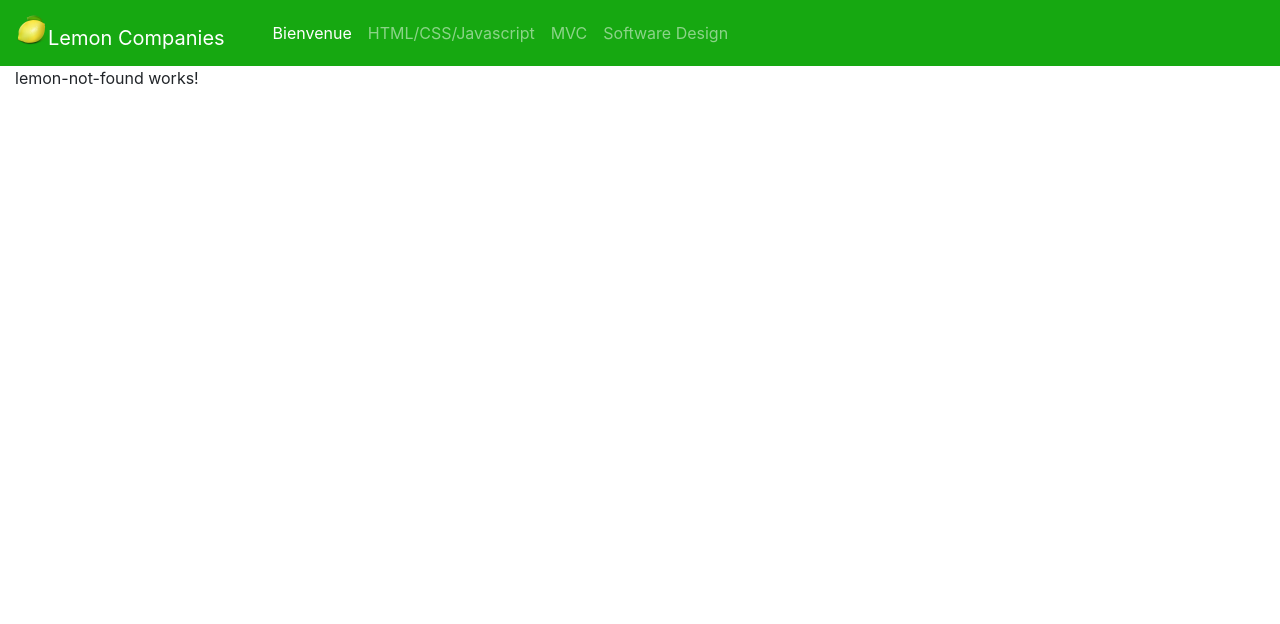
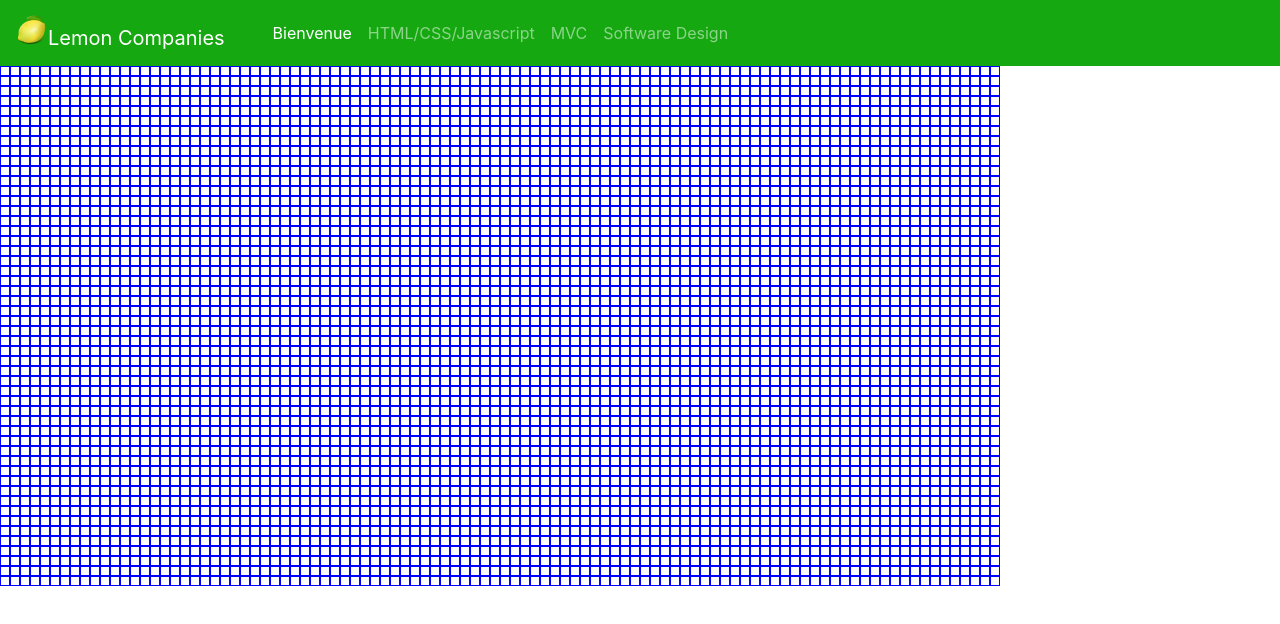
Before and after one commit to alexisdegraeve/lemoncompanies, an Angular app in the folder lemoncompanies/: page /testhtml in a window 1280 px wide. Shown: the top 624 px of the page. Built offline with nearby package versions, Linux system fonts and the light colour scheme.

Commit message:
add test html

```diff
--- a/lemoncompanies/src/app/app-routing.module.ts
+++ b/lemoncompanies/src/app/app-routing.module.ts
@@ -1,3 +1,4 @@
+import { LemonDynamicSquareComponent } from './lemon-dynamic-square/lemon-dynamic-square.component';
 import { LemonNotFoundComponent } from './lemon-not-found/lemon-not-found.component';
 import { LemonWelcomeComponent } from './lemon-welcome/lemon-welcome.component';
 import { NgModule } from '@angular/core';
@@ -5,6 +6,7 @@ import { RouterModule, Routes } from '@angular/router';
 
 const routes: Routes = [
   { path: 'welcome', component: LemonWelcomeComponent },
+  { path: 'testhtml', component: LemonDynamicSquareComponent },
   { path: '',   redirectTo: '/welcome', pathMatch: 'full' },
   { path: '**', component: LemonNotFoundComponent },  // Wildcard route for a 404 page
 
--- a/lemoncompanies/src/app/app.component.html
+++ b/lemoncompanies/src/app/app.component.html
@@ -1,4 +1,3 @@
 <app-lemon-navbar></app-lemon-navbar>
-<div class="container-fluid">
-  <router-outlet></router-outlet>
-</div>
+
+<router-outlet></router-outlet>
--- a/lemoncompanies/src/app/app.module.ts
+++ b/lemoncompanies/src/app/app.module.ts
@@ -6,13 +6,17 @@ import { AppComponent } from './app.component';
 import { LemonNavbarComponent } from './lemon-navbar/lemon-navbar.component';
 import { LemonWelcomeComponent } from './lemon-welcome/lemon-welcome.component';
 import { LemonNotFoundComponent } from './lemon-not-found/lemon-not-found.component';
+import { LemonDynamicSquareComponent } from './lemon-dynamic-square/lemon-dynamic-square.component';
+import { LemonDynamicCellComponent } from './lemon-dynamic-cell/lemon-dynamic-cell.component';
 
 @NgModule({
   declarations: [
     AppComponent,
     LemonNavbarComponent,
     LemonWelcomeComponent,
-    LemonNotFoundComponent
+    LemonNotFoundComponent,
+    LemonDynamicSquareComponent,
+    LemonDynamicCellComponent
   ],
   imports: [
     BrowserModule,
--- /dev/null
+++ b/lemoncompanies/src/app/lemon-dynamic-cell/lemon-dynamic-cell.component.html
@@ -0,0 +1,2 @@
+<div class="lemon-cell activate" (click)="switchStatusCell()" [ngClass]="{'activate': activate}">
+</div>
--- /dev/null
+++ b/lemoncompanies/src/app/lemon-dynamic-cell/lemon-dynamic-cell.component.scss
@@ -0,0 +1,11 @@
+.lemon-cell {
+  border:1px solid blue;
+  width: 10px;
+  height: 10px;
+  display: block;
+  cursor: pointer;
+
+  &.activate {
+    background-color: red;
+  }
+}
--- /dev/null
+++ b/lemoncompanies/src/app/lemon-dynamic-cell/lemon-dynamic-cell.component.ts
@@ -0,0 +1,22 @@
+import { Component, OnInit } from '@angular/core';
+
+@Component({
+  selector: 'app-lemon-dynamic-cell',
+  templateUrl: './lemon-dynamic-cell.component.html',
+  styleUrls: ['./lemon-dynamic-cell.component.scss']
+})
+export class LemonDynamicCellComponent implements OnInit {
+  public innerWidth: any;
+  public activate: boolean = false;
+
+  constructor() {
+  }
+
+  ngOnInit(): void {
+  }
+
+  switchStatusCell() {
+    this.activate = !this.activate;
+  }
+
+}
--- /dev/null
+++ b/lemoncompanies/src/app/lemon-dynamic-square/lemon-dynamic-square.component.html
@@ -0,0 +1,10 @@
+<div class="lemon-parent">
+
+  <div *ngFor="let in of counter(100) ;let i = index" class="lemon-row">
+      <div *ngFor="let in of counter(52) ;let i = index" class="lemon-col">
+        <app-lemon-dynamic-cell></app-lemon-dynamic-cell>
+      </div>
+  </div>
+
+
+</div>
--- /dev/null
+++ b/lemoncompanies/src/app/lemon-dynamic-square/lemon-dynamic-square.component.scss
@@ -0,0 +1,10 @@
+.lemon-parent {
+  display: block;
+  white-space:nowrap;
+  overflow:hidden;
+}
+
+.lemon-row {
+  display: inline-block;
+
+}
--- /dev/null
+++ b/lemoncompanies/src/app/lemon-dynamic-square/lemon-dynamic-square.component.ts
@@ -0,0 +1,22 @@
+import { Component, OnInit } from '@angular/core';
+
+@Component({
+  selector: 'app-lemon-dynamic-square',
+  templateUrl: './lemon-dynamic-square.component.html',
+  styleUrls: ['./lemon-dynamic-square.component.scss']
+})
+export class LemonDynamicSquareComponent implements OnInit {
+
+  constructor() { }
+
+  ngOnInit(): void {
+   // this.changeSize();
+  }
+  public counter(i: number) {
+    return new Array(i);
+  }
+
+ /* changeSize(){
+    window.resizeTo(300,200);
+  } */
+}
--- a/lemoncompanies/src/app/lemon-navbar/lemon-navbar.component.html
+++ b/lemoncompanies/src/app/lemon-navbar/lemon-navbar.component.html
@@ -8,10 +8,10 @@
   <div class="collapse navbar-collapse" id="navbarSupportedContent">
     <ul class="navbar-nav mr-auto">
       <li class="nav-item active">
-        <a class="nav-link" href="#">Bienvenue <span class="sr-only">(current)</span></a>
+        <a class="nav-link" href="/">Bienvenue <span class="sr-only">(current)</span></a>
       </li>
       <li class="nav-item">
-        <a class="nav-link" href="#">HTML/CSS/Javascript</a>
+        <a class="nav-link"  (click)="goToLink('testhtml', 1000, 600)">HTML/CSS/Javascript</a>
       </li>
       <li class="nav-item">
         <a class="nav-link" href="#">MVC</a>
--- a/lemoncompanies/src/app/lemon-navbar/lemon-navbar.component.ts
+++ b/lemoncompanies/src/app/lemon-navbar/lemon-navbar.component.ts
@@ -12,4 +12,12 @@ export class LemonNavbarComponent implements OnInit {
   ngOnInit(): void {
   }
 
+    goToLink(url: string, w:number ,h:number){
+      var left = (screen.width/2)-(w/2);
+      var top = (screen.height/2)-(h/2);
+      let externalwindow =  window.open(url, "_blank",'width=' + w + ', height=' + h +', top='+top+', left='+left);
+
+
+  }
+
 }
--- a/lemoncompanies/src/app/lemon-welcome/lemon-welcome.component.html
+++ b/lemoncompanies/src/app/lemon-welcome/lemon-welcome.component.html
@@ -1,3 +1,4 @@
+<div class="container-fluid">
   <div class="jumbotron  bg-success text-white mt-4">
     <h1 class="display-4">Programming Assignment</h1>
     <p class="lead">This is a simple hero unit, a simple jumbotron-style component for calling extra attention to featured content or information.</p>
@@ -9,3 +10,4 @@
       <a class="btn btn-warning btn-lg" href="#" role="button">Sofware Design</a>
     </p>
   </div>
+</div>
```
Also changed, not shown: 2 other files (tests, documents, lock files or other folders). Lines whose indentation alone changed are shown as unchanged.
